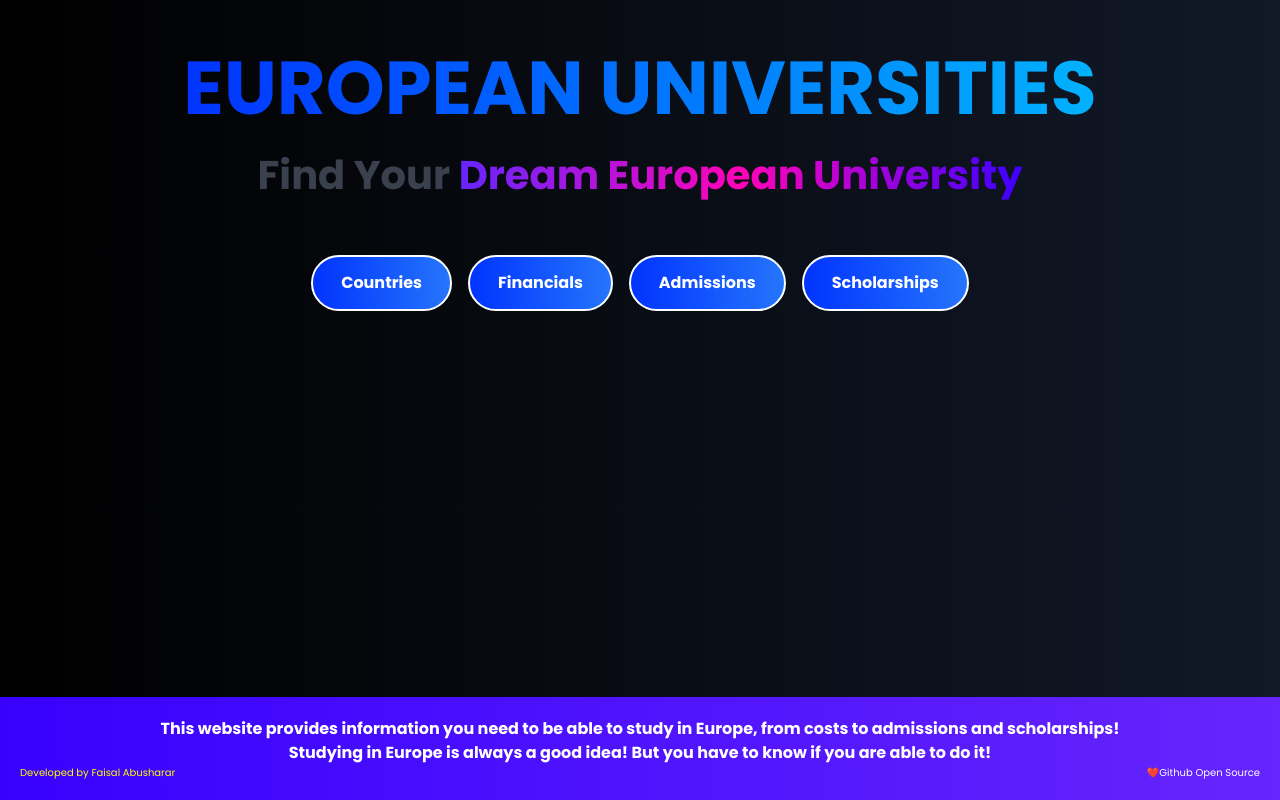
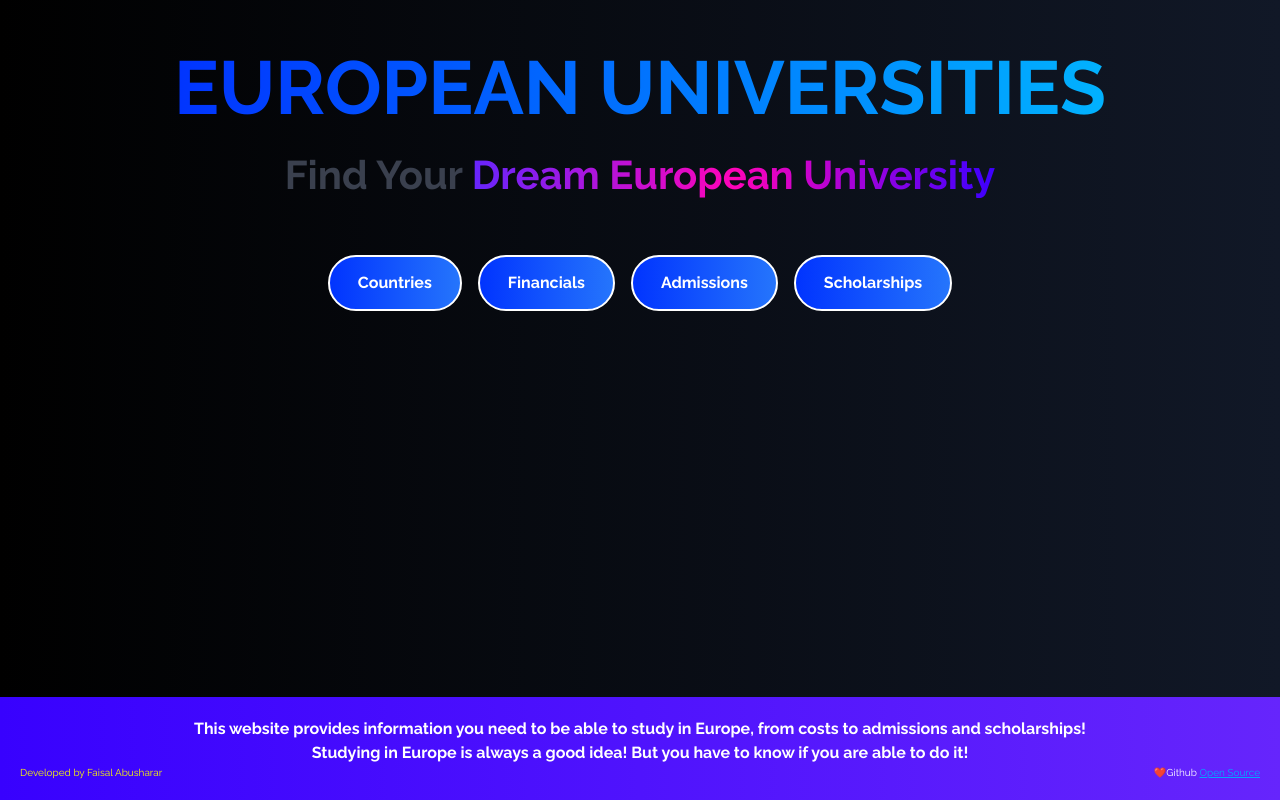
Before and after one commit to FaisalAbusharar/europe-university-info, a Next.js app: page / in a window 1280 px wide. Built offline with nearby package versions, Linux system fonts and the light colour scheme.

Commit message:
gradient additions

```diff
--- a/src/app/countries/finland/finland.css
+++ b/src/app/countries/finland/finland.css
@@ -1,5 +1,5 @@
 
-#Title {
+#Title-Fin {
     font-size: 75px;
     color: rgb(0, 85, 255);
     text-align: center;
--- a/src/app/countries/finland/page.tsx
+++ b/src/app/countries/finland/page.tsx
@@ -8,11 +8,11 @@ const Finland = () => {
     return (
         <main className={`${poppins.className} flex flex-col min-h-screen`}>
             <div className="flex-grow flex-col items-center justify-center bg-gradient-to-r from-black to-gray-900">
-                <h1 id="Title">FINLAND</h1>
+                <h1 id="Title-Fin">FINLAND</h1>
                 <hr id="line"></hr>
-                <h2 id="Subtitle-Left">FINNISH ADMISSION</h2>
+                <h2 id="Subtitle-Left">FINNISH <p id="gradient-sub">ADMISSION</p></h2>
                 <p id="InfoBody">Lorem ipsum dolor sit amet, consectetur adipiscing elit. Nullam pellentesque a lorem ac rutrum. Sed venenatis ornare elit nec tincidunt. Proin vel pellentesque odio, ut iaculis nunc. Vestibulum ante ipsum primis in faucibus orci luctus et ultrices posuere cubilia curae; Mauris et mi lacinia ligula gravida semper. Lorem ipsum dolor sit amet, consectetur adipiscing elit. Ut interdum dolor nisi, at dictum mi consectetur sit amet. Etiam vitae ornare est. Maecenas mattis euismod ipsum in condimentum. Suspendisse pellentesque enim ut tellus ultrices, at molestie nulla pharetra. Pellentesque sagittis tellus nec accumsan tempor. Pellentesque habitant morbi tristique senectus et netus et malesuada fames ac turpis egestas. Vestibulum eu augue quis sem mollis pretium. Nunc sagittis commodo efficitur. Maecenas lacus massa, suscipit ut elit id, dictum ornare massa. Vivamus non diam eleifend, imperdiet ante finibus, posuere massa.</p>
-                <h2 id="Subtitle-Left">FINNISH UNIVERSITIES</h2>
+                <h2 id="Subtitle-Left">FINNISH <p id="gradient-sub">UNIVERSITIES</p>    </h2>
                 <p id="InfoBody">Lorem ipsum dolor sit amet, consectetur adipiscing elit. Nullam pellentesque a lorem ac rutrum. Sed venenatis ornare elit nec tincidunt. Proin vel pellentesque odio, ut iaculis nunc. Vestibulum ante ipsum primis in faucibus orci luctus et ultrices posuere cubilia curae; Mauris et mi lacinia ligula gravida semper. Lorem ipsum dolor sit amet, consectetur adipiscing elit. Ut interdum dolor nisi, at dictum mi consectetur sit amet. Etiam vitae ornare est. Pellentesque sagittis tellus nec accumsan tempor. Pellentesque habitant morbi tristique senectus et netus et malesuada fames ac turpis egestas. Vestibulum eu augue quis sem mollis pretium. Nunc sagittis commodo efficitur. Maecenas lacus massa, suscipit ut elit id.</p>
             </div>
         </main>
--- a/src/app/globals.css
+++ b/src/app/globals.css
@@ -137,3 +137,11 @@ main {
   margin-right: 5px;
   font-weight: 900;
 }
+
+
+/* Extra */
+
+#Hyperlink {
+  color: rgb(0, 170, 255);
+  text-decoration: underline  ;
+}
--- a/src/app/page.tsx
+++ b/src/app/page.tsx
@@ -1,7 +1,7 @@
-import {Poppins } from 'next/font/google';
+import {Poppins, Raleway } from 'next/font/google';
 import Link from 'next/link';
 
-const poppins = Poppins({ subsets: ['latin'], weight: ['400', '700'] });
+const poppins = Raleway({ subsets: ['latin'], weight: ['400', '700'] });
 
 const Home = () => {
   return (
@@ -27,7 +27,7 @@ const Home = () => {
           <br />Studying in Europe is always a good idea! But you have to know if you are able to do it!</p>
         <div className="credit-container">
           <p id="left-credit">Developed by Faisal Abusharar</p>
-          <p id="right-credit">❤️Github Open Source</p>
+          <p id="right-credit">❤️Github <a id="Hyperlink" href="https://github.com/FaisalAbusharar/europe-uni-info">Open Source</a></p>
         </div>
       </div>
     </main>
```
